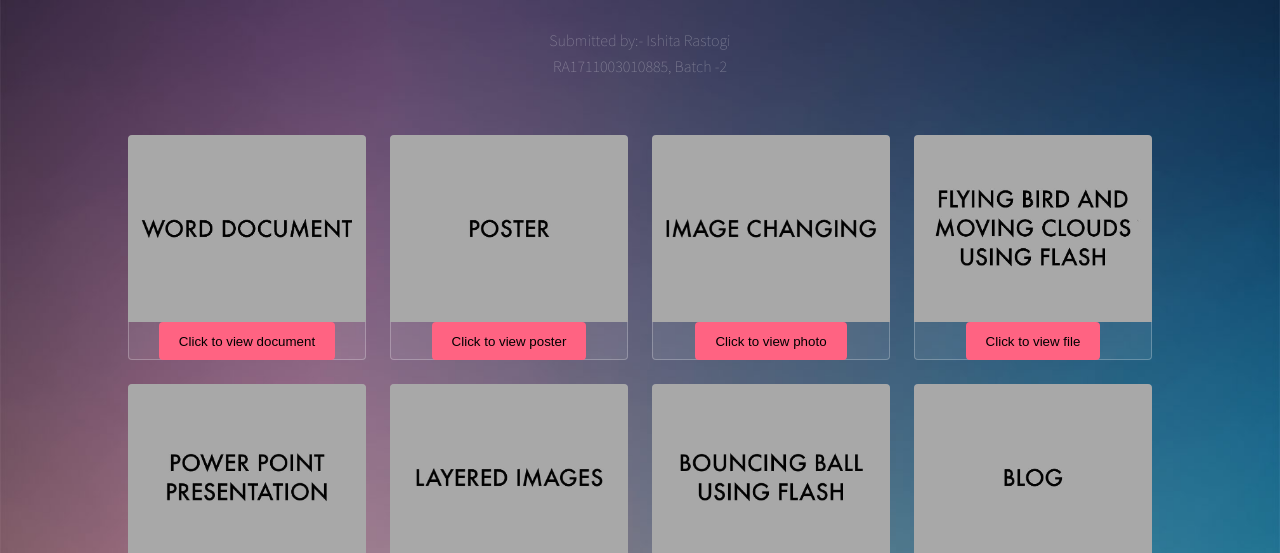
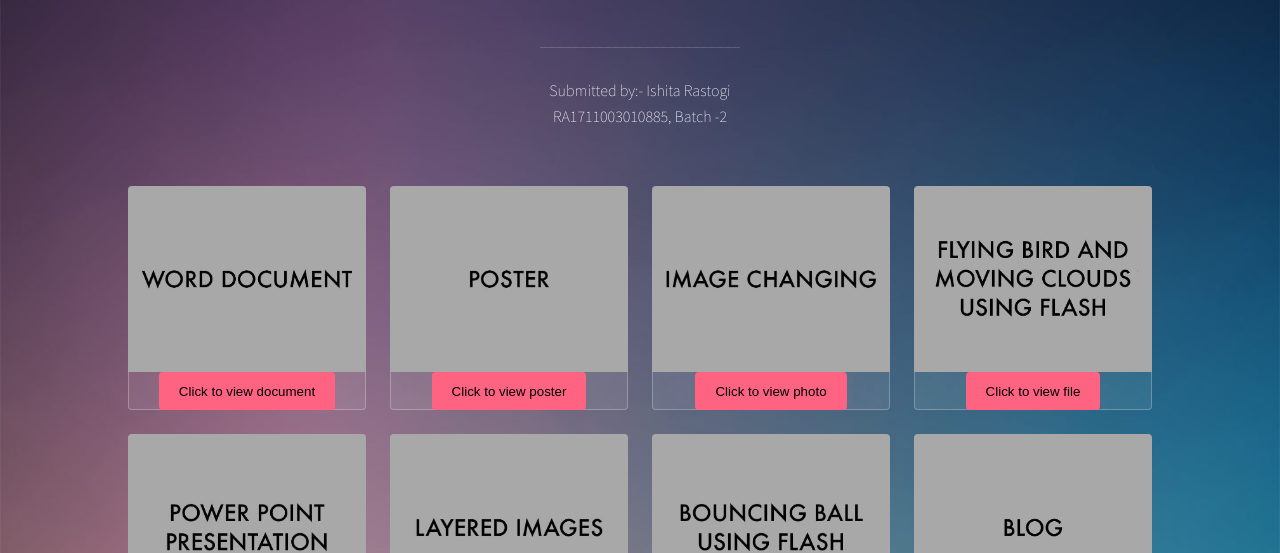
Before and after one commit to ishita3012/ishita30.github.io, a plain HTML site: page index.html in a window 1280 px wide. Shown: the part 256-809 px from the top of the page. Drawn offline with Linux system fonts and the light colour scheme.

Commit message:
Update index.html

```diff
--- a/index.html
+++ b/index.html
@@ -21,7 +21,8 @@ body {
 					<header id="header">
 						<span class="avatar"><img src="avatar.jpg" alt="" /></span>
 						<h1><strong>MULTIMEDIA ASSIGNMENT</strong><a href="http://templated.co"></a></h1>
-						<p>Submitted by:- Ishita Rastogi<br/>RA1711003010885, Batch -2</p>
+						<p>_________________________</p>
+						<p style="color:white">Submitted by:- Ishita Rastogi<br/>RA1711003010885, Batch -2</p>
 
 
 					</header>
```
